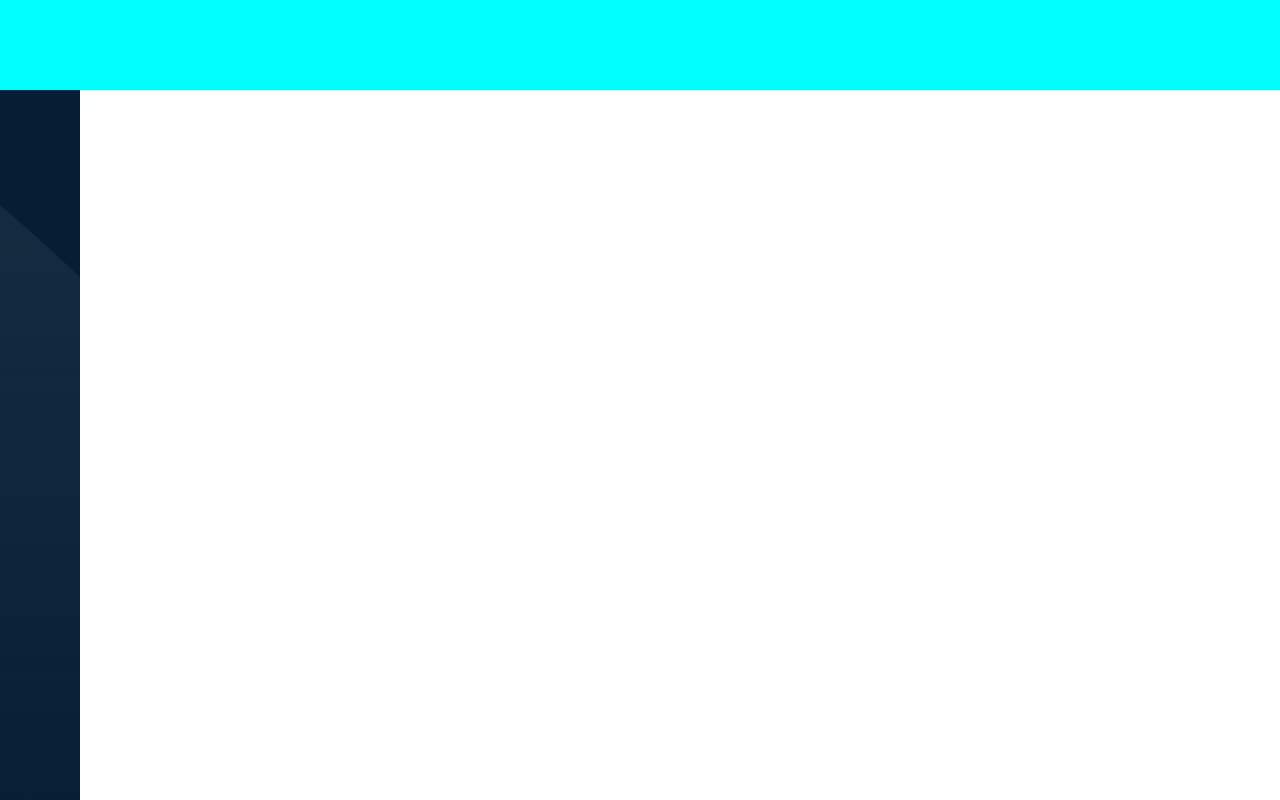
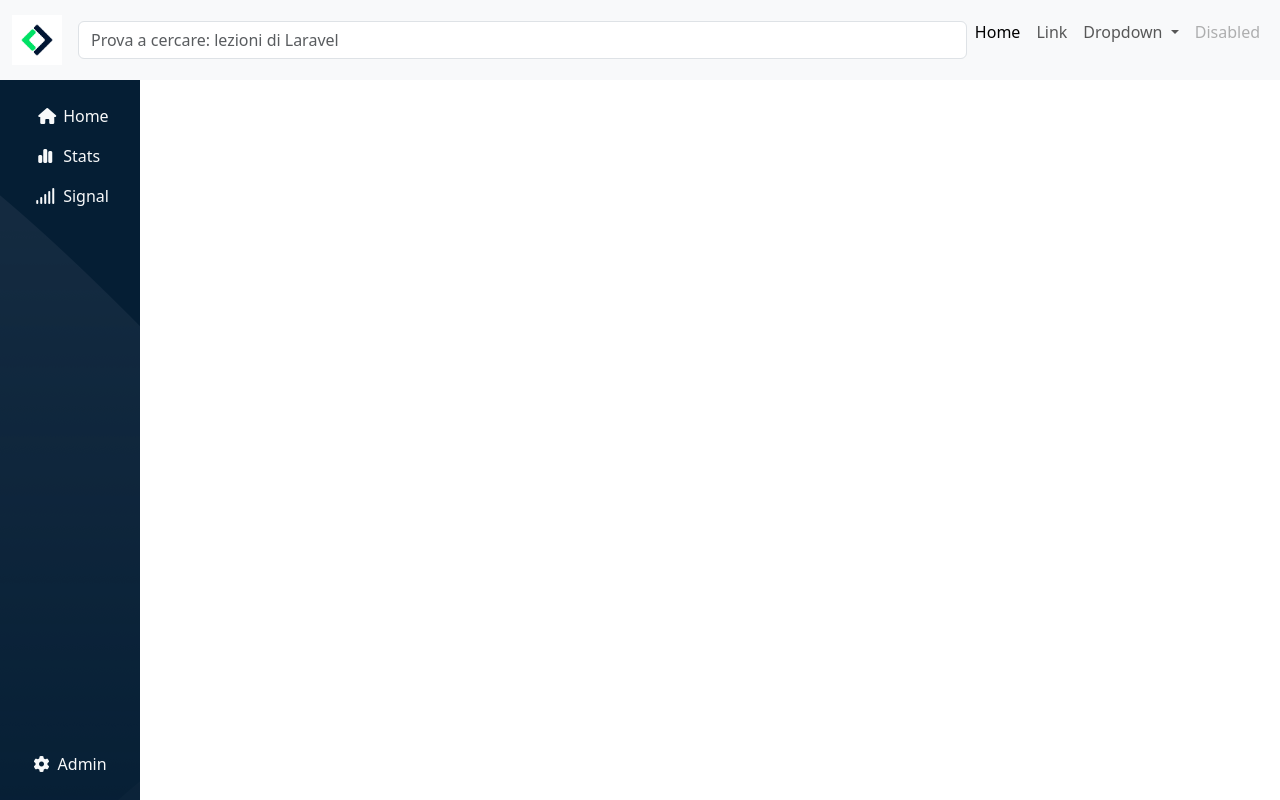
Before and after one commit to Adelmysterio/html-css-bootstrap-dashboard, a plain HTML site: page index.html in a window 1280 px wide. Drawn offline with nearby package versions, Linux system fonts and the light colour scheme.

Commit message:
Structured header and sidebar

```diff
--- a/css/style.css
+++ b/css/style.css
@@ -1,16 +1,51 @@
 /* Utilities */
 
+.my-small-box{
+    display: flex;
+    justify-content: center;
+    align-items: center;
+    width: 2rem;
+}
 /* Stile Generale */
 
 header {
-    background-color: aqua;
     width: 100%;
-    height: 90px;
+    height: 80px;
+}
+
+header nav {
+    width: 100%;
+    height: 100%;
 }
 
 aside {
     width: 80px;
-    height: calc(100vh - 90px);
+    height: calc(100vh - 80px);
     background-color: #051e34;
     background-image: url(../img/sidebar-bg.png);
 }
+
+main {
+    height: calc(100vh - 80px);
+}
+
+ul {
+    list-style-type: none;
+    padding: 0;
+}
+
+li {
+    margin-bottom: 1rem;
+}
+
+
+/* /* /* /* /* /* /* /* /* /* /* /*
+/* Media Queries */
+
+@media (min-width: 992px) {
+
+    aside {
+        width: 140px;
+    }
+
+ }
--- a/index.html
+++ b/index.html
@@ -19,12 +19,78 @@
 <body>
     <!-- HEADER -->
     <header>
-
+        <nav class="navbar navbar-expand-sm bg-body-tertiary">
+            <div class="container-fluid align-items-center">
+                <a class="navbar-brand" href="#">
+                    <img src="img/mobile-logo.png" alt="Boolean" width="50" height="50">
+                </a>
+                <form class="d-flex w-75" role="search">
+                    <input class="form-control" type="search" placeholder="Prova a cercare: lezioni di Laravel"
+                        aria-label="Search">
+                </form>
+                <button class="navbar-toggler border-0" type="button" data-bs-toggle="collapse"
+                    data-bs-target="#navbarSupportedContent" aria-controls="navbarSupportedContent"
+                    aria-expanded="false" aria-label="Toggle navigation">
+                    <span><i class="fa-solid fa-bell text-warning"></i></span>
+                </button>
+                <div class="collapse navbar-collapse" id="navbarSupportedContent">
+                    <ul class="navbar-nav me-auto mb-2 mb-lg-0">
+                        <li class="nav-item">
+                            <a class="nav-link active" aria-current="page" href="#">Home</a>
+                        </li>
+                        <li class="nav-item">
+                            <a class="nav-link" href="#">Link</a>
+                        </li>
+                        <li class="nav-item dropdown">
+                            <a class="nav-link dropdown-toggle" href="#" role="button" data-bs-toggle="dropdown"
+                                aria-expanded="false">
+                                Dropdown
+                            </a>
+                            <ul class="dropdown-menu">
+                                <li><a class="dropdown-item" href="#">Action</a></li>
+                                <li><a class="dropdown-item" href="#">Another action</a></li>
+                                <li>
+                                    <hr class="dropdown-divider">
+                                </li>
+                                <li><a class="dropdown-item" href="#">Something else here</a></li>
+                            </ul>
+                        </li>
+                        <li class="nav-item">
+                            <a class="nav-link disabled" aria-disabled="true">Disabled</a>
+                        </li>
+                    </ul>
+                </div>
+            </div>
+        </nav>
     </header>
 
-    <div class="d-flex">
-        <aside>
+    <div class="d-flex text-light">
+        <aside class="d-flex flex-column align-items-center">
+            <ul class="mt-4">
+                <li class="d-flex">
+                    <div class="my-small-box">
+                        <i class="fa-solid fa-house"></i>
+                    </div>
+                    <span class="d-none d-lg-inline">Home</span>
+                </li>
+                <li class="d-flex">
+                    <div class="my-small-box">
+                        <i class="fa-solid fa-chart-simple me-1"></i>
+                    </div>
+                    <span class="d-none d-lg-inline">Stats</span>
+                </li>
+                <li class="d-flex">
+                    <div class="my-small-box">
+                        <i class="fa-solid fa-signal me-1"></i>
+                    </div>
+                    <span class="d-none d-lg-inline">Signal</span>
+                </li>
+            </ul>
 
+            <div class="mt-auto mb-4">
+                <i class="fa-solid fa-gear me-1"></i>
+                <span class="d-none d-lg-inline">Admin</span>
+            </div>
         </aside>
 
         <main>
```
